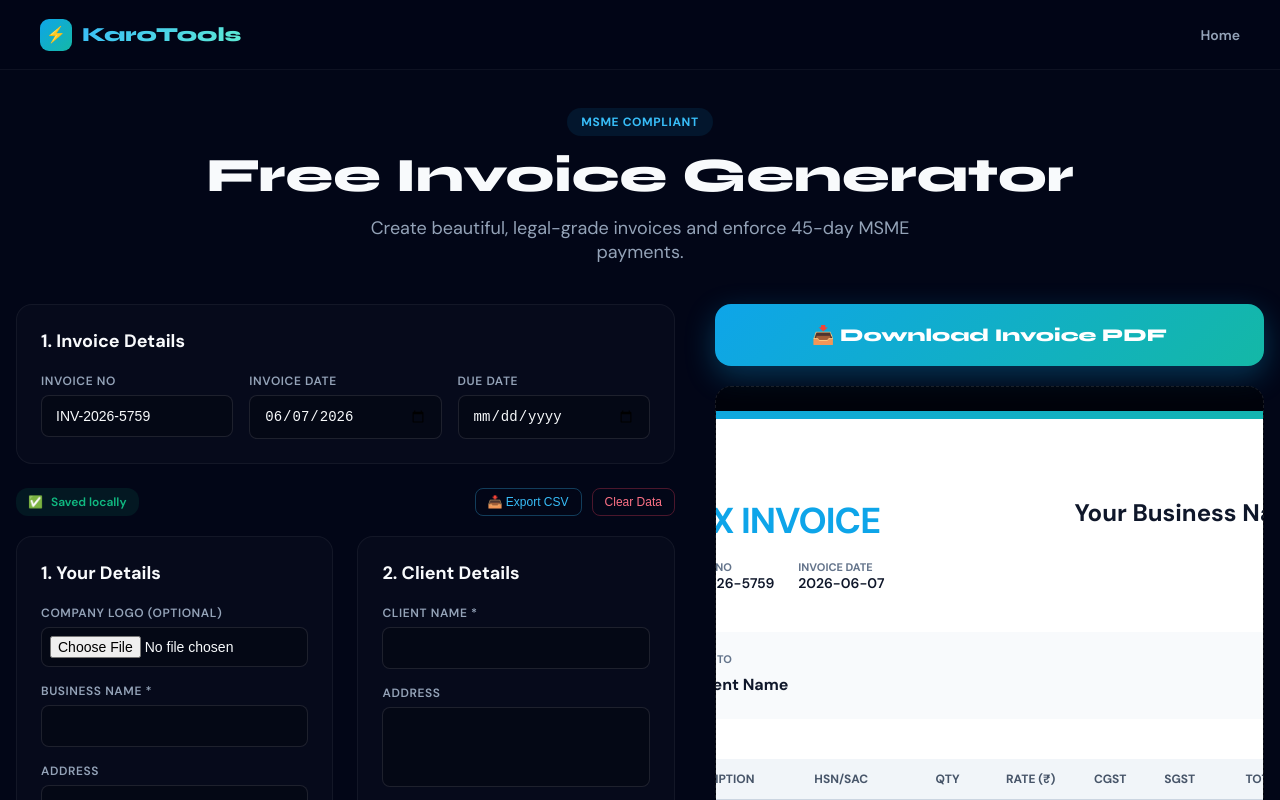
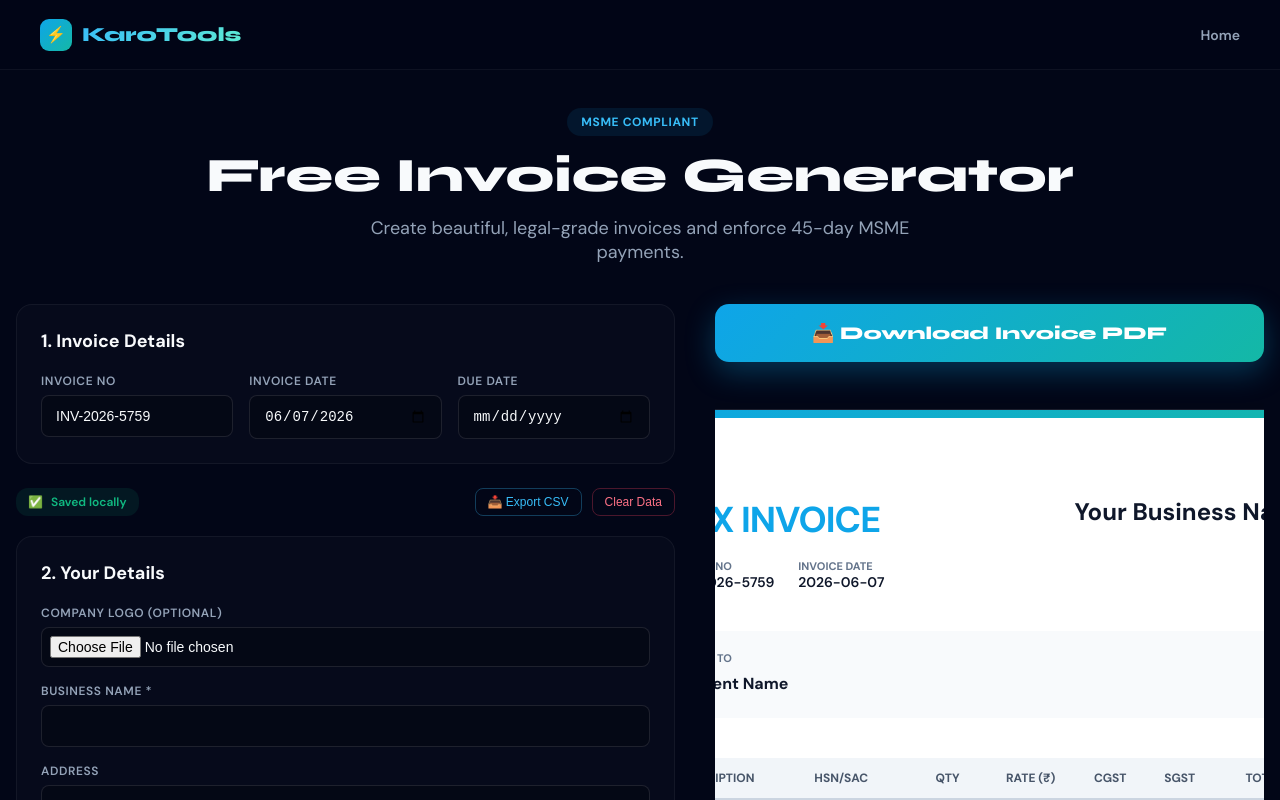
Before and after one commit to daxpatel109/karotools, a React (Vite) app: page /invoice-generator in a window 1280 px wide. Shown: the top 800 px of the page. Built offline with nearby package versions, Linux system fonts and the light colour scheme.

Commit message:
style(ui): redesign desktop layout with sleek floating invoice and full-width forms

```diff
--- a/src/InvoiceGenerator.jsx
+++ b/src/InvoiceGenerator.jsx
@@ -211,10 +211,7 @@ export default function InvoiceGenerator() {
           width: 100%;
           display: flex;
           justify-content: center;
-          background: rgba(0,0,0,0.5);
           padding: 24px 0;
-          border-radius: 16px;
-          border: 1px dashed rgba(255,255,255,0.1);
           overflow: hidden;
         }
         .a4-scale-container {
@@ -228,7 +225,7 @@ export default function InvoiceGenerator() {
           background: white;
           color: #0f172a;
           padding: 20mm;
-          box-shadow: 0 10px 30px rgba(0,0,0,0.5);
+          box-shadow: 0 25px 50px -12px rgba(0,0,0,0.5), 0 0 0 1px rgba(255,255,255,0.1);
           font-family: 'DM Sans', sans-serif;
           position: relative;
           transform-origin: top left;
@@ -346,9 +343,8 @@ export default function InvoiceGenerator() {
               </div>
             </div>
 
-            <div className="split-2-col">
-              <div style={sec}>
-                <h2 style={{ fontSize: "18px", fontWeight: "700", color: "#f8fafc", marginBottom: "20px" }}>1. Your Details</h2>
+            <div style={sec}>
+              <h2 style={{ fontSize: "18px", fontWeight: "700", color: "#f8fafc", marginBottom: "20px" }}>2. Your Details</h2>
                 <div style={{ display: "flex", flexDirection: "column", gap: "16px" }}>
                   <div>
                     <label style={lbl}>Company Logo (Optional)</label>
@@ -373,10 +369,10 @@ export default function InvoiceGenerator() {
                   </div>
                   <div><label style={lbl}>Udyam Registration No (Optional)</label><input value={seller.udyam} onChange={e => setSeller({...seller, udyam: e.target.value})} style={inp} placeholder="Activates MSME 45-day rule"/></div>
                 </div>
-              </div>
+            </div>
 
-              <div style={sec}>
-                <h2 style={{ fontSize: "18px", fontWeight: "700", color: "#f8fafc", marginBottom: "20px" }}>2. Client Details</h2>
+            <div style={sec}>
+              <h2 style={{ fontSize: "18px", fontWeight: "700", color: "#f8fafc", marginBottom: "20px" }}>3. Client Details</h2>
                 <div style={{ display: "flex", flexDirection: "column", gap: "16px" }}>
                   <div><label style={lbl}>Client Name *</label><input value={buyer.name} onChange={e => setBuyer({...buyer, name: e.target.value})} style={inp}/></div>
                   <div><label style={lbl}>Address</label><textarea value={buyer.address} onChange={e => setBuyer({...buyer, address: e.target.value})} style={{...inp, height: "80px", resize: "none"}}/></div>
@@ -392,7 +388,6 @@ export default function InvoiceGenerator() {
                     <div><label style={lbl}>Phone (Optional)</label><input value={buyer.phone} onChange={e => setBuyer({...buyer, phone: e.target.value})} style={inp}/></div>
                   </div>
                 </div>
-              </div>
             </div>
 
             <div style={sec}>
@@ -450,9 +445,9 @@ export default function InvoiceGenerator() {
           </div>
 
           {/* RIGHT: Live Preview */}
-          <div style={{ position: "sticky", top: "100px", display: "flex", flexDirection: "column", alignItems: "center", gap: "20px" }}>
+          <div style={{ position: "sticky", top: "100px", display: "flex", flexDirection: "column", alignItems: "center", gap: "24px" }}>
 
-            <button onClick={downloadPDF} disabled={isExporting} style={{ width: "100%", maxWidth: "210mm", padding: "20px", background: "linear-gradient(135deg, #0ea5e9, #14b8a6)", color: "white", fontSize: "18px", fontWeight: "800", fontFamily: "'Syne',sans-serif", borderRadius: "16px", border: "none", cursor: isExporting ? "wait" : "pointer", display: "flex", justifyContent: "center", alignItems: "center", gap: "12px", boxShadow: "0 10px 30px rgba(14,165,233,0.3)", transition: "transform 0.2s" }} onMouseEnter={e => e.currentTarget.style.transform = "translateY(-4px)"} onMouseLeave={e => e.currentTarget.style.transform = "translateY(0)"}>
+            <button onClick={downloadPDF} disabled={isExporting} style={{ width: "100%", maxWidth: "794px", padding: "18px", background: "linear-gradient(135deg, #0ea5e9, #14b8a6)", color: "white", fontSize: "18px", fontWeight: "800", fontFamily: "'Syne',sans-serif", borderRadius: "14px", border: "none", cursor: isExporting ? "wait" : "pointer", display: "flex", justifyContent: "center", alignItems: "center", gap: "12px", boxShadow: "0 10px 30px rgba(14,165,233,0.3)", transition: "all 0.2s" }} onMouseEnter={e => {e.currentTarget.style.transform = "translateY(-4px)"; e.currentTarget.style.boxShadow = "0 20px 40px rgba(14,165,233,0.4)";}} onMouseLeave={e => {e.currentTarget.style.transform = "translateY(0)"; e.currentTarget.style.boxShadow = "0 10px 30px rgba(14,165,233,0.3)";}}>
               {isExporting ? "⏳ Generating High-Res PDF..." : "📥 Download Invoice PDF"}
             </button>
 
```
